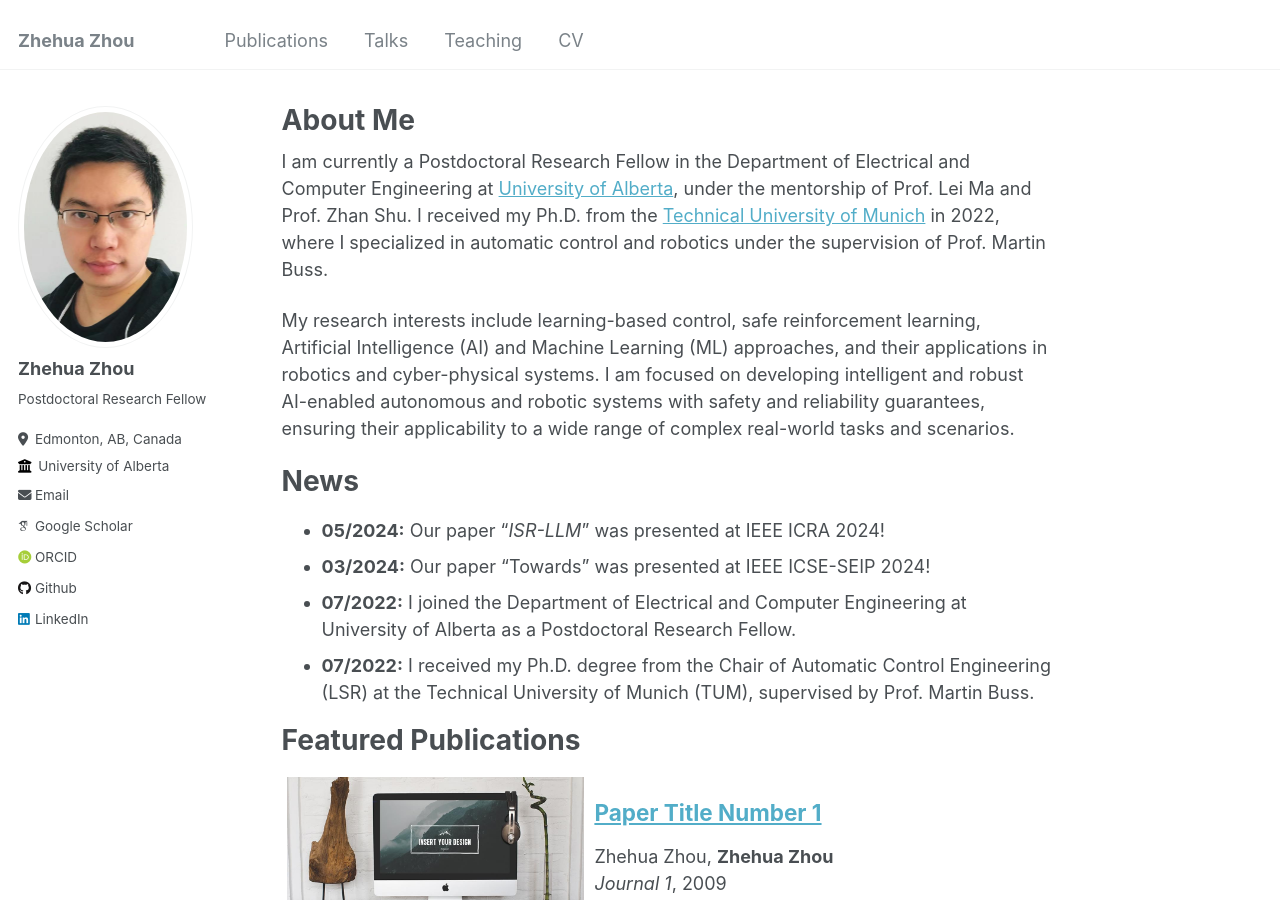
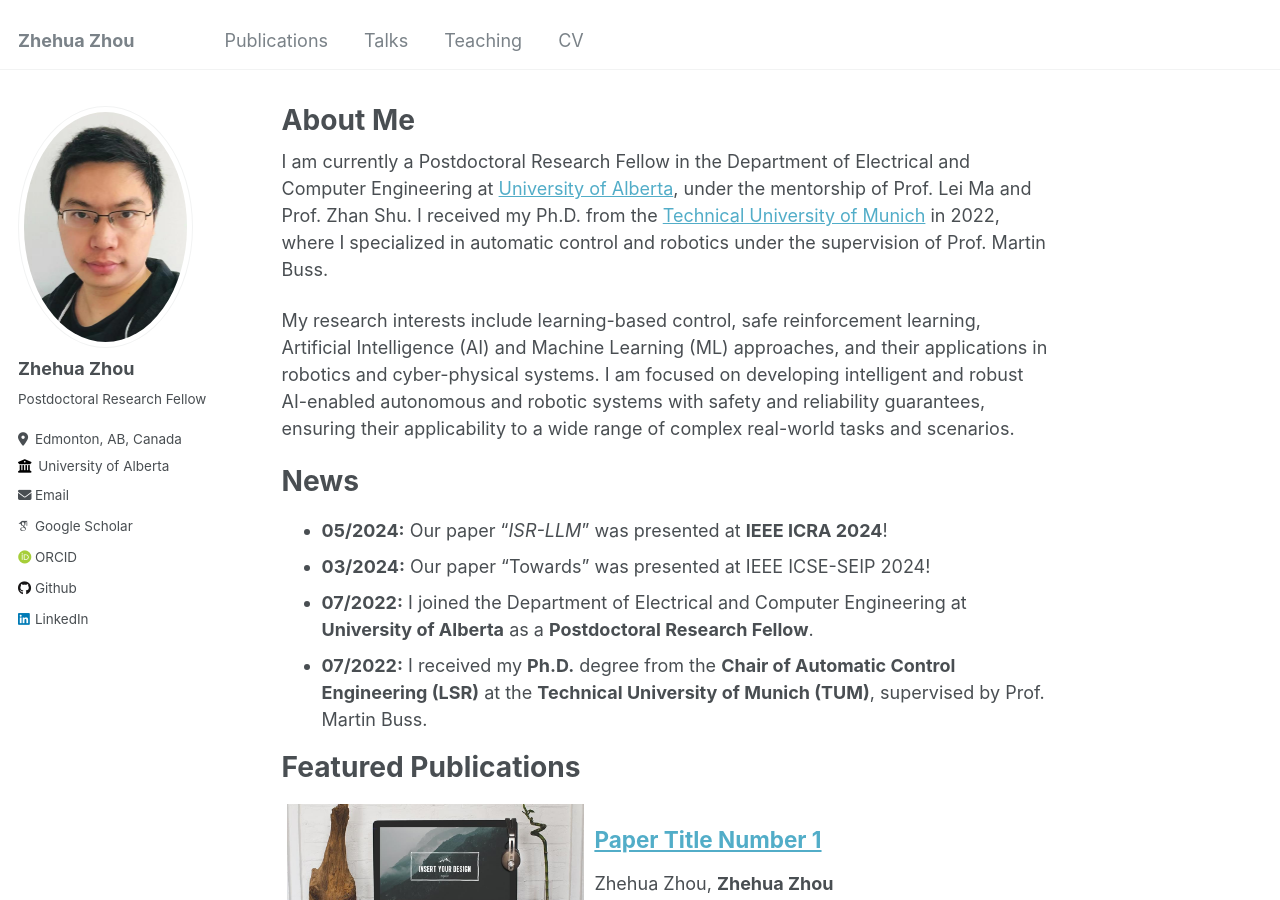
Before and after one commit to zhehuazhou/zhehuazhou.github.io, a Jekyll site: the page built from _pages/about.md, in a window 1280 px wide and 900 px high. Built offline with Jekyll 4.4.1, drawn with Linux system fonts in a browser that asks for light colours; some web fonts are replaced.

Commit message:
initial update

```diff
--- a/_pages/about.md
+++ b/_pages/about.md
@@ -13,10 +13,10 @@ My research interests include learning-based control, safe reinforcement learnin
 
 News
 ======
-* <b>05/2024:</b> Our paper "<i>ISR-LLM</i>" was presented at IEEE ICRA 2024!
+* <b>05/2024:</b> Our paper "<i>ISR-LLM</i>" was presented at <b>IEEE ICRA 2024</b>!
 * <b>03/2024:</b> Our paper "Towards" was presented at IEEE ICSE-SEIP 2024!
-* <b>07/2022:</b> I joined the Department of Electrical and Computer Engineering at University of Alberta as a Postdoctoral Research Fellow.
-* <b>07/2022:</b> I received my Ph.D. degree from the Chair of Automatic Control Engineering (LSR) at the Technical University of Munich (TUM), supervised by Prof. Martin Buss.
+* <b>07/2022:</b> I joined the Department of Electrical and Computer Engineering at <b>University of Alberta</b> as a <b>Postdoctoral Research Fellow</b>.
+* <b>07/2022:</b> I received my <b>Ph.D.</b> degree from the <b>Chair of Automatic Control Engineering (LSR)</b> at the <b>Technical University of Munich (TUM)</b>, supervised by Prof. Martin Buss.
 
 Featured Publications
 ======
```
